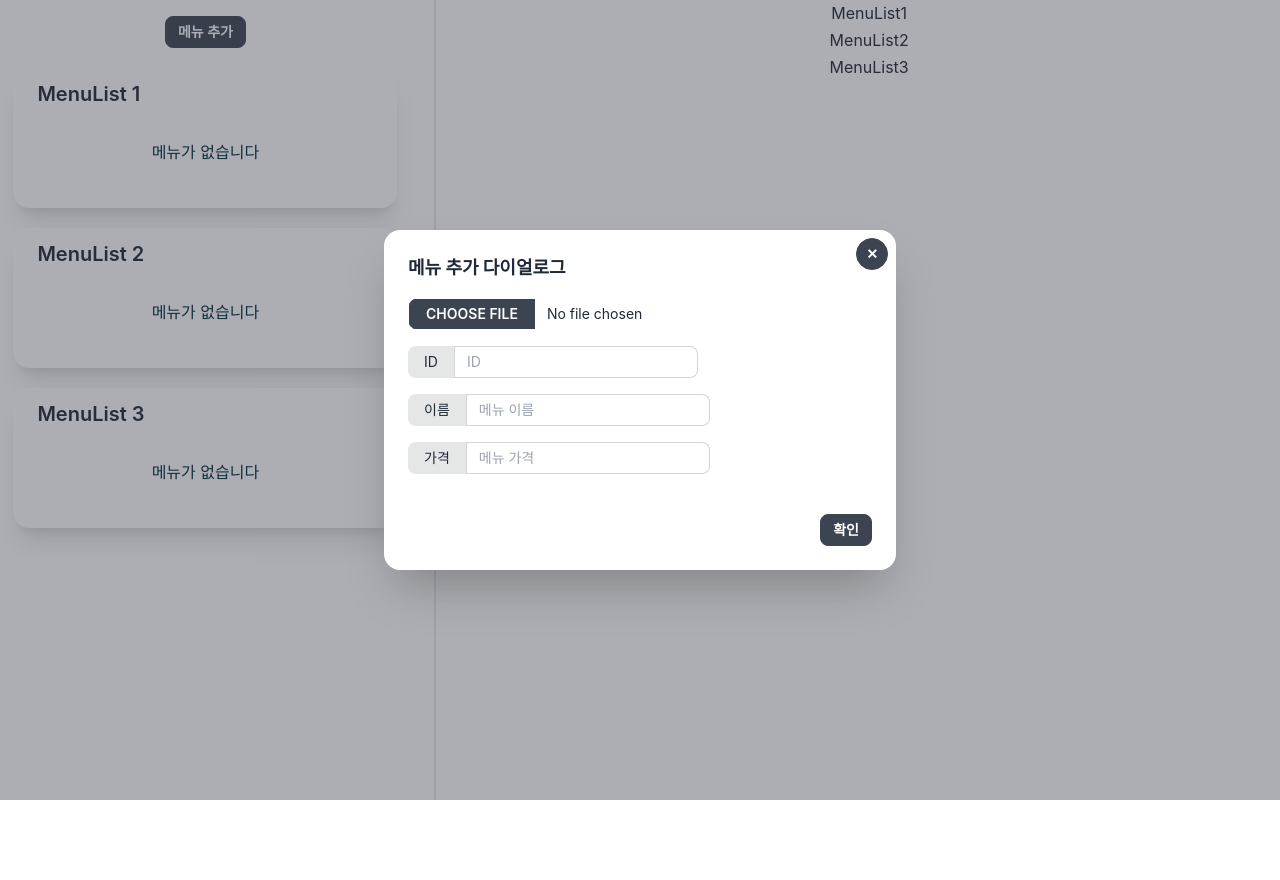
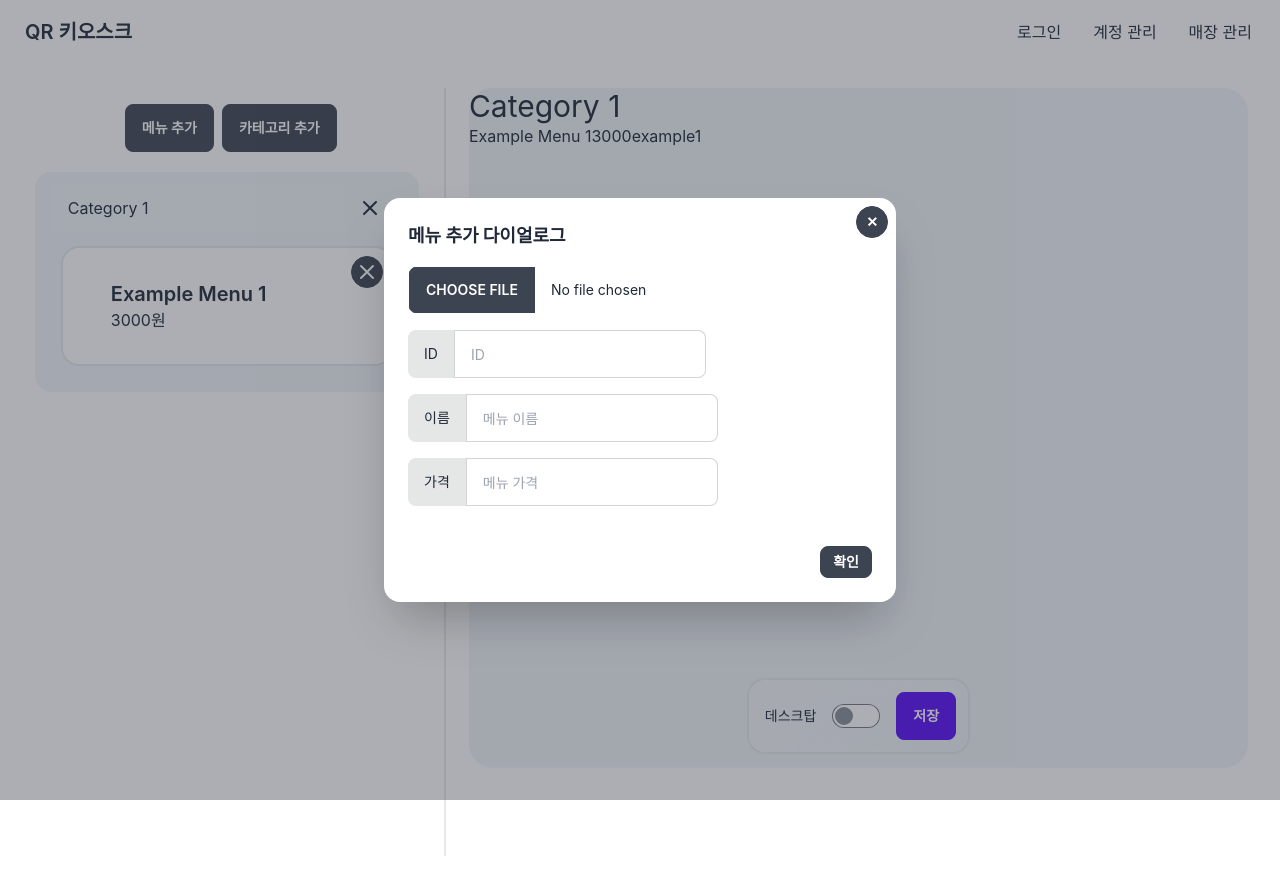
Before and after one commit to jadru/qr-kiosk, a React (Vite) app in the folder apps/frontend/: page /store-management in a window 1280 px wide. Both pictures are taken after a click on the label "메뉴 추가". Before the commit the page ends 800 px from the top, so only its background shows below. Built offline with nearby package versions, Linux system fonts and the light colour scheme.

Commit message:
feat: add function for admin page to edit menus

```diff
--- a/apps/frontend/package.json
+++ b/apps/frontend/package.json
@@ -15,6 +15,7 @@
     "@hookform/resolvers": "^2.9.11",
     "@tailwindcss/typography": "^0.5.9",
     "daisyui": "^2.51.1",
+    "lodash": "^4.17.21",
     "react": "^18.2.0",
     "react-beautiful-dnd": "^13.1.1",
     "react-cookie": "^4.1.1",
@@ -31,6 +32,7 @@
     "yup": "^1.0.2"
   },
   "devDependencies": {
+    "@types/lodash": "^4.14.191",
     "@types/node": "^18.14.0",
     "@types/react": "^18.0.21",
     "@types/react-beautiful-dnd": "^13.1.3",
--- a/apps/frontend/src/components/Menu/MenuItem.tsx
+++ b/apps/frontend/src/components/Menu/MenuItem.tsx
@@ -1,23 +1,21 @@
 import React from 'react';
 import { Item } from '../../type/Item';
 import { Draggable } from 'react-beautiful-dnd';
+import { cloneDeep } from 'lodash';
+import { MenuListType } from '@src/type';
 
 interface Props {
   index: number;
   item: Item;
-  items: Item[];
-  setItems: (s: Item[]) => void;
+  onDelete: (id: string) => void;
 }
 
-const MenuItem: React.FC<Props> = ({ index, item, items, setItems }) => {
-  const handleDelte = (id: string) => {
-    setItems(items.filter((item) => item.itemid !== id));
-  };
+const MenuItem: React.FC<Props> = ({ index, item, onDelete }) => {
   return (
     <Draggable draggableId={item.itemid.toString()} index={index}>
       {(provided) => (
         <li
-          className="card card-bordered card-side glass"
+          className="card card-bordered card-side glass bg-white"
           ref={provided.innerRef}
           {...provided.draggableProps}
           {...provided.dragHandleProps}
@@ -31,9 +29,9 @@ const MenuItem: React.FC<Props> = ({ index, item, items, setItems }) => {
           <div>
             <div className="card-actions justify-end">
               <button
-                className="btn btn-square btn-sm mr-2 mt-2"
+                className="btn btn-circle btn-sm mr-2 mt-2"
                 type="button"
-                onClick={() => handleDelte(item.itemid)}
+                onClick={() => onDelete(item.itemid)}
               >
                 <svg
                   xmlns="http://www.w3.org/2000/svg"
--- a/apps/frontend/src/components/Menu/MenuList.tsx
+++ b/apps/frontend/src/components/Menu/MenuList.tsx
@@ -2,40 +2,82 @@ import { Item } from '../../type/Item';
 import React from 'react';
 import { Droppable } from 'react-beautiful-dnd';
 import MenuItem from './MenuItem';
+import { MenuListType } from '@src/type';
+import { SetterOrUpdater } from 'recoil';
+import { cloneDeep } from 'lodash';
 
 interface Props {
-  items: Item[];
-  setItems: (s: Item[]) => void;
-  droppableId: string;
-  title: string;
+  items: MenuListType;
+  setItems: any;
+  index: number;
 }
 
-const MenuList: React.FC<Props> = ({
-  items,
-  setItems,
-  droppableId,
-  title,
-}: Props) => {
+const MenuList: React.FC<Props> = ({ items, setItems, index }: Props) => {
+  const categoryNameChange = (e: React.ChangeEvent<HTMLInputElement>) => {
+    let temp = cloneDeep(items);
+    temp[index].categoryName = e.target.value;
+    setItems(temp);
+  };
+
+  const categoryItemDelete = () => {
+    let temp = cloneDeep(items);
+    temp.splice(index, 1);
+    setItems(temp);
+  };
+
+  const handleDeleteItem = (id: string) => {
+    let temp = cloneDeep(items);
+    temp[index].menus = temp[index].menus.filter((item) => item.itemid !== id);
+    setItems(temp);
+  };
+
   return (
     <>
-      <div className="card bg-base-100 shadow-xl my-5 w-96 px-4 py-3">
-        <h1 className="card-title pl-2">{title}</h1>
-        <Droppable droppableId={droppableId}>
+      <div className=" w-96 px-4">
+        <div className="flex flex-row">
+          <input
+            type="text"
+            placeholder="Type here"
+            className="input input-ghost w-full max-w-xs"
+            defaultValue={items[index].categoryName}
+            onBlur={categoryNameChange}
+          />
+          <button
+            className="btn btn-ghost btn-sm mr-2 mt-2"
+            type="button"
+            onClick={categoryItemDelete}
+          >
+            <svg
+              xmlns="http://www.w3.org/2000/svg"
+              className="h-6 w-6"
+              fill="none"
+              viewBox="0 0 24 24"
+              stroke="currentColor"
+            >
+              <path
+                strokeLinecap="round"
+                strokeLinejoin="round"
+                strokeWidth="2"
+                d="M6 18L18 6M6 6l12 12"
+              />
+            </svg>
+          </button>
+        </div>
+        <Droppable droppableId={`menulist${index}`}>
           {(provided) => (
             <div ref={provided.innerRef} {...provided.droppableProps}>
-              <ul className="card-body px-3 py-4">
-                {items.length === 0 ? (
+              <ul className="px-3 py-4 space-y-2">
+                {items[index].menus?.length === 0 ? (
                   <p className="text-info-content text-center py-4">
                     메뉴가 없습니다
                   </p>
                 ) : (
-                  items.map((item, index) => (
+                  items[index].menus?.map((item, idx) => (
                     <MenuItem
                       key={item.itemid}
-                      index={index}
+                      index={idx}
+                      onDelete={handleDeleteItem}
                       item={item}
-                      items={items}
-                      setItems={setItems}
                     />
                   ))
                 )}
--- a/apps/frontend/src/components/NormalLayout/NavBar.tsx
+++ b/apps/frontend/src/components/NormalLayout/NavBar.tsx
@@ -2,7 +2,7 @@ import { Link } from 'react-router-dom';
 
 export const NavBar = () => {
   return (
-    <div className="navbar bg-base-100">
+    <div className="navbar">
       <div className="flex-1">
         <Link to="/" className="btn btn-ghost normal-case text-xl">
           QR 키오스크
--- a/apps/frontend/src/components/NormalLayout/index.tsx
+++ b/apps/frontend/src/components/NormalLayout/index.tsx
@@ -1,9 +1,9 @@
 import { ContentType } from '@src/type';
 import { NavBar } from './NavBar';
 
-export const NormalLayout = ({ children }: ContentType) => {
+export const NormalLayout = ({ children, className }: ContentType) => {
   return (
-    <div className="w-full h-full">
+    <div className={`w-screen h-screen ${className}`}>
       <NavBar />
       <div className="px-8 py-6">{children}</div>
     </div>
--- a/apps/frontend/src/pages/StoreManagement/StoreDialog.tsx
+++ b/apps/frontend/src/pages/StoreManagement/StoreDialog.tsx
@@ -20,7 +20,7 @@ export const StoreDialog: React.FC<Props> = ({
   handleSubmit,
 }) => (
   <div className="modal">
-    <div className="modal-box relative">
+    <div className="modal-box relative w-full">
       <label
         htmlFor="my-modal-3"
         className="btn btn-sm btn-circle absolute right-2 top-2"
@@ -31,29 +31,29 @@ export const StoreDialog: React.FC<Props> = ({
       <div>
         <input
           type="file"
-          className="file-input w-full max-w-xs file-input-sm mt-4"
+          className="file-input w-full max-w-xs file-input-md mt-4"
           accept="image/*"
           onChange={handleAddImages}
         />
-        <div className="form-control mt-4">
+        <div className="form-control mt-4 w-full">
           <label className="input-group input-group-sm">
             <span>ID</span>
             <input
               type="text"
               placeholder="ID"
-              className="input input-bordered input-sm"
+              className="input input-bordered input-md"
               value={itemid}
               onChange={(e) => SetItemId(e.target.value)}
             />
           </label>
         </div>
-        <div className="form-control mt-4">
+        <div className="form-control mt-4  w-full">
           <label className="input-group input-group-sm">
             <span>이름</span>
             <input
               type="text"
               placeholder="메뉴 이름"
-              className="input input-bordered input-sm"
+              className="input input-bordered input-md"
               value={itemname}
               onChange={(e) => setItemName(e.target.value)}
             />
@@ -65,7 +65,7 @@ export const StoreDialog: React.FC<Props> = ({
             <input
               type="number"
               placeholder="메뉴 가격"
-              className="input input-bordered input-sm"
+              className="input input-bordered input-md"
               value={itemprice}
               onChange={(e) => setItemPrice(e.target.value)}
             />
--- a/apps/frontend/src/pages/StoreManagement/index.tsx
+++ b/apps/frontend/src/pages/StoreManagement/index.tsx
@@ -1,22 +1,46 @@
 import { Route, Routes } from 'react-router-dom';
 import { DragDropContext, DropResult } from 'react-beautiful-dnd';
-import React, { useState } from 'react';
+import React, { useEffect, useState } from 'react';
 import { Item } from '../../type/Item';
 import { useRecoilState } from 'recoil';
 import MenuList from '../../components/Menu/MenuList';
 import { menuDataState } from '@src/states/atom';
 import { StoreDialog } from './StoreDialog';
+import { NormalLayout } from '@src/components';
+import cloneDeep from 'lodash/cloneDeep';
+
+const usePreventLeave = () => {
+  function listener(e: any) {
+    e.preventDefault();
+    e.returnValue = '';
+  }
+
+  function enablePrevent() {
+    window.addEventListener('beforeunload', listener);
+  }
+
+  function disablePrevent() {
+    window.removeEventListener('beforeunload', listener);
+  }
+
+  return [enablePrevent, disablePrevent];
+};
 
 export const StoreManagement: React.FC = () => {
+  const [enablePrevent, disablePrevent] = usePreventLeave();
   const [menuData, setMenuData] = useRecoilState(menuDataState);
   const [itemname, setItemName] = useState<string>('');
   const [itemprice, setItemPrice] = useState<string>('');
   const [itemid, SetItemId] = useState<string>('');
   const [fileImage, setFileImage] = useState<string[]>([]);
+  const [mobile, setMobile] = useState<boolean>(false);
 
-  const [MenuList1, setMenuList1] = useState<Item[]>([]);
-  const [MenuList2, setMenuList2] = useState<Item[]>([]);
-  const [MenuList3, setMenuList3] = useState<Item[]>([]);
+  useEffect(() => {
+    console.log(menuData);
+  }, [menuData]);
+
+  const onMobileToggleChange = (e: React.ChangeEvent<HTMLInputElement>) =>
+    setMobile((prev) => !prev);
 
   const handleAddImages = (event: React.ChangeEvent<HTMLInputElement>) => {
     const imageList: any = event.target.files;
@@ -33,25 +57,18 @@ export const StoreManagement: React.FC = () => {
   };
 
   const handleSubmit = () => {
-    setMenuList1([
-      ...MenuList1,
-      {
-        image: fileImage,
-        itemid: itemid,
-        itemname: itemname,
-        itemprice: itemprice,
-      },
-    ]);
+    let tempData = cloneDeep(menuData);
+    tempData[0].menus.push({ itemname, itemprice, itemid, image: '' });
+    setMenuData(tempData);
     setItemName('');
     setItemPrice('');
+    SetItemId('');
+    enablePrevent();
   };
 
   const onDragEnd = (result: DropResult) => {
     const { source, destination } = result;
     if (!destination) return;
-
-    console.log(source);
-    console.log(destination);
 
     if (
       source.droppableId === destination.droppableId &&
@@ -60,42 +77,45 @@ export const StoreManagement: React.FC = () => {
       return;
 
     let add: Item;
-    let menu1 = MenuList1;
-    let menu2 = MenuList2;
-    let menu3 = MenuList3;
 
-    if (source.droppableId === 'menulist1') {
-      add = MenuList1[source.index];
-      menu1?.splice(source.index, 1);
-    } else if (source.droppableId === 'menulist2') {
-      add = MenuList2[source.index];
-      menu2?.splice(source.index, 1);
-    } else {
-      add = MenuList3[source.index];
-      menu3?.splice(source.index, 1);
-    }
+    const temp = cloneDeep(menuData);
 
-    if (destination.droppableId === 'menulist1') {
-      menu1?.splice(destination.index, 0, { ...add });
-    } else if (destination.droppableId === 'menulist2') {
-      menu2?.splice(destination.index, 0, { ...add });
-    } else {
-      menu3?.splice(destination.index, 0, { ...add });
-    }
+    Array.apply(null, Array(temp.length)).map((_value, index) => {
+      if (source.droppableId === `menulist${index}`) {
+        add = temp[index].menus[source.index];
+        temp[index].menus.splice(source.index, 1);
+      }
+    });
 
-    setMenuList1(menu1);
-    setMenuList2(menu2);
-    setMenuList3(menu3);
+    Array.apply(null, Array(temp.length)).map((_value, index) => {
+      if (destination.droppableId === `menulist${index}`) {
+        temp[index].menus.splice(destination.index, 0, { ...add });
+      }
+    });
+
+    setMenuData(temp);
+    enablePrevent();
+  };
+
+  const dumyCategoryData = {
+    categoryName: '새 카테고리',
+    menus: [],
   };
 
   return (
-    <>
-      <div className="flex w-full min-h-screen">
+    <NormalLayout>
+      <div className="flex w-full h-full">
         <div className="grid h-20 flex-grow place-items-center w-1/3">
           <div>
-            <label htmlFor="my-modal-3" className="btn btn-sm mt-4">
+            <label htmlFor="my-modal-3" className="btn btn-md mt-4 mx-2">
               메뉴 추가
             </label>
+            <button
+              onClick={() => setMenuData((prev) => [...prev, dumyCategoryData])}
+              className="btn btn-md mt-4"
+            >
+              카테고리 추가
+            </button>
             <input type="checkbox" id="my-modal-3" className="modal-toggle" />
             <StoreDialog
               itemname={itemname}
@@ -108,47 +128,75 @@ export const StoreManagement: React.FC = () => {
               handleSubmit={handleSubmit}
             />
           </div>
-          <div>
+          <div className="card bg-slate-100 mt-5 space-y-0 py-3">
             <DragDropContext onDragEnd={onDragEnd}>
-              <div>
-                <MenuList
-                  title="MenuList 1"
-                  items={MenuList1}
-                  setItems={setMenuList1}
-                  droppableId="menulist1"
-                />
-                <MenuList
-                  title="MenuList 2"
-                  items={MenuList2}
-                  setItems={setMenuList2}
-                  droppableId="menulist2"
-                />
-                <MenuList
-                  title="MenuList 3"
-                  items={MenuList3}
-                  setItems={setMenuList3}
-                  droppableId="menulist3"
-                />
-              </div>
+              {Array.apply(null, Array(menuData.length)).map(
+                (_value, index) => (
+                  <>
+                    <MenuList
+                      key={menuData[index].categoryName + index}
+                      items={menuData}
+                      setItems={setMenuData}
+                      index={index}
+                    />
+                    {index !== menuData.length - 1 && (
+                      <div className="divider"></div>
+                    )}
+                  </>
+                ),
+              )}
             </DragDropContext>
           </div>
         </div>
         <div className="divider divider-horizontal">{'>'}</div>
-        <div className="grid h-20 flex-grow place-items-center w-2/3">
-          <p>MenuList1</p>
-          {MenuList1.map((item, index) => (
-            <p>{item.itemname}</p>
-          ))}
-          <p>MenuList2</p>
-          {MenuList2.map((item, index) => (
-            <p>{item.itemname}</p>
-          ))}
-          <p>MenuList3</p>
-          {MenuList3.map((item, index) => (
-            <p>{item.itemname}</p>
-          ))}
+        <div className="w-2/3 flex flex-col self-center items-center space-y-4">
+          <div
+            className={`${
+              mobile
+                ? 'mockup-phone shadow-2xl'
+                : 'w-full h-[85vh] bg-slate-100 rounded-3xl scroll-mb-10'
+            }`}
+          >
+            <div className={mobile ? 'camera' : ''}></div>
+            <div className={mobile ? 'display' : ''}>
+              <div className={mobile ? 'artboard artboard-demo phone-1' : ''}>
+                {menuData &&
+                  Array.apply(null, Array(menuData.length)).map(
+                    (_value, index) => (
+                      <>
+                        <p className="text-3xl">
+                          {menuData[index].categoryName}
+                        </p>
+                        {menuData[index].menus &&
+                          menuData[index].menus.map((item) => (
+                            <p>
+                              {item.itemname}
+                              {item.itemprice}
+                              {item.itemid}
+                            </p>
+                          ))}
+                      </>
+                    ),
+                  )}
+              </div>
+            </div>
+          </div>
+          <div className="form-control glass p-3 rounded-2xl sticky bottom-12 flex flex-row space-x-3">
+            <label className="label cursor-pointer">
+              <span className="label-text mr-4">
+                {mobile ? '모바일 폰' : '데스크탑'}
+              </span>
+              <input
+                type="checkbox"
+                className="toggle"
+                checked={mobile}
+                onChange={onMobileToggleChange}
+              />
+            </label>
+            <button className="btn btn-primary">저장</button>
+          </div>
         </div>
       </div>
-    </>
+    </NormalLayout>
   );
 };
--- a/apps/frontend/src/states/atom.ts
+++ b/apps/frontend/src/states/atom.ts
@@ -11,43 +11,19 @@ const tokenAtom = atom({
 });
 const menuDataState = atom({
   key: 'menuData',
-  default: {
-    menuList1: {
-      name: '',
-      menuItem: [
+  default: [
+    {
+      categoryName: 'Category 1',
+      menus: [
         {
-          image: [],
-          itemid: '',
-          itemname: '',
-          itemprice: '',
+          image: '',
+          itemid: 'example1',
+          itemname: 'Example Menu 1',
+          itemprice: '3000',
         },
       ],
     },
-
-    menuList2: {
-      name: '',
-      menuItem: [
-        {
-          image: [],
-          itemid: '',
-          itemname: '',
-          itemprice: '',
-        },
-      ],
-    },
-
-    menuList3: {
-      name: '',
-      menuItem: [
-        {
-          image: [],
-          itemid: '',
-          itemname: '',
-          itemprice: '',
-        },
-      ],
-    },
-  },
+  ],
 });
 
 const storeManageState = atom({
--- a/apps/frontend/src/type/index.ts
+++ b/apps/frontend/src/type/index.ts
@@ -2,6 +2,27 @@ import { ReactNode } from 'react';
 
 type ContentType = {
   children: ReactNode;
+  className?: string;
 };
 
-export type { ContentType };
+type MenuListType = {
+  categoryName: string;
+  menus: {
+    image: string;
+    itemid: string;
+    itemname: string;
+    itemprice: string;
+  }[];
+}[];
+
+type MenuListCategoryType = {
+  categoryName: string;
+  menus: {
+    image: string;
+    itemid: string;
+    itemname: string;
+    itemprice: string;
+  }[];
+};
+
+export type { ContentType, MenuListType, MenuListCategoryType };
--- a/apps/frontend/tailwind.config.cjs
+++ b/apps/frontend/tailwind.config.cjs
@@ -15,6 +15,6 @@ module.exports = {
   },
   plugins: [require('@tailwindcss/typography'), require('daisyui')],
   daisyui: {
-    darkTheme: 'corporate',
+    darkTheme: 'winter',
   },
 };
```
Also changed, not shown: apps/frontend/src/utils/index.ts (added, +13 -0 lines), 1 other file (tests, documents, lock files or other folders).
